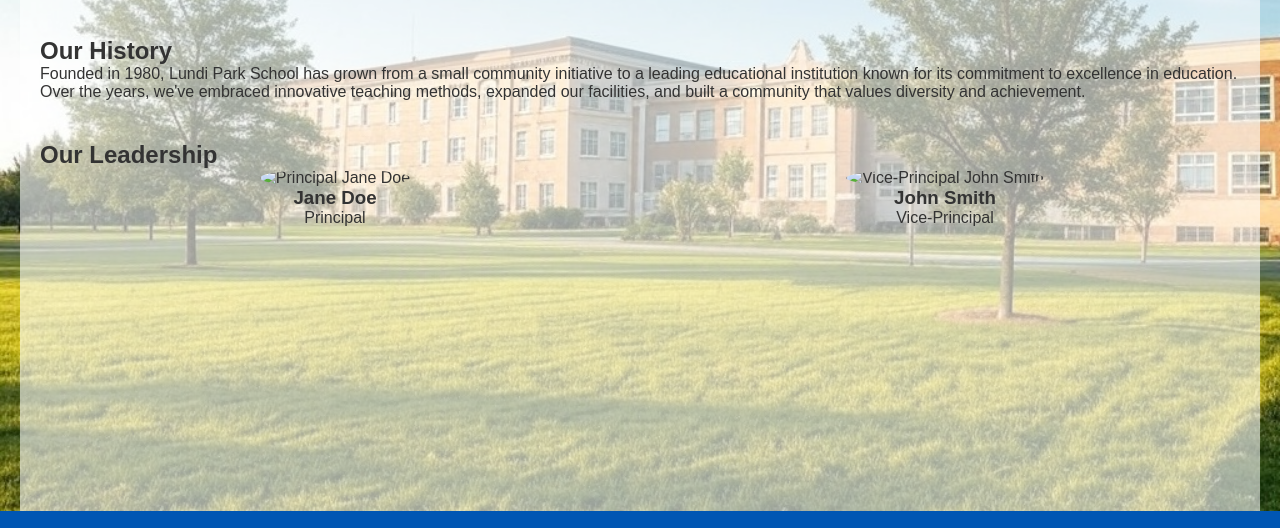
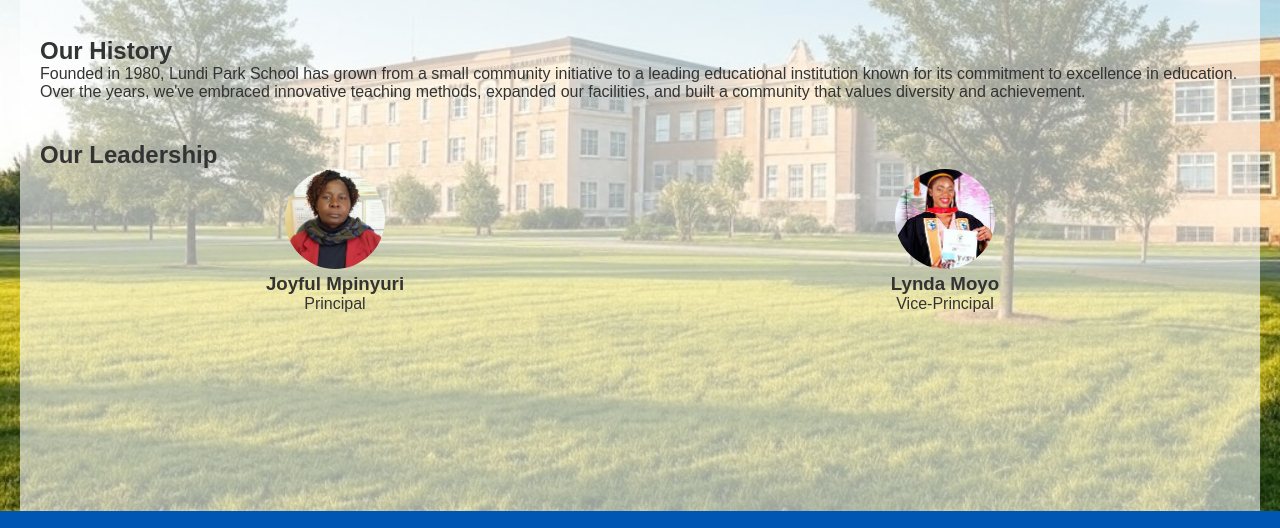
Before and after one commit to richakwe/lundi, a plain HTML site: page about.html in a window 1280 px wide. Shown: the part 189-717 px from the top of the page. Drawn offline with Linux system fonts and the light colour scheme.

Commit message:
images added

```diff
--- a/about.html
+++ b/about.html
@@ -46,13 +46,13 @@
                 <h2>Our Leadership</h2>
                 <div class="leadership-grid">
                     <div class="leader">
-                        <img src="principal.jpg" alt="Principal Jane Doe">
-                        <h3>Jane Doe</h3>
+                        <img src="images/head.jpeg" alt="Principal Joyful Mpinyuri">
+                        <h3>Joyful Mpinyuri</h3>
                         <p>Principal</p>
                     </div>
                     <div class="leader">
-                        <img src="vice-principal.jpg" alt="Vice-Principal John Smith">
-                        <h3>John Smith</h3>
+                        <img src="images/dp.jpeg" alt="Vice-Principal Lynda Moyo">
+                        <h3>Lynda Moyo</h3>
                         <p>Vice-Principal</p>
                     </div>
                     <!-- Add more leaders as needed -->
```
Also changed, not shown: class-schedule.html (+1 -1 lines), fees-payment.html (+1 -1 lines), news.html (+1 -1 lines), results-portal.html (+1 -1 lines), images/dp.jpeg (added), images/head.jpeg (added).
